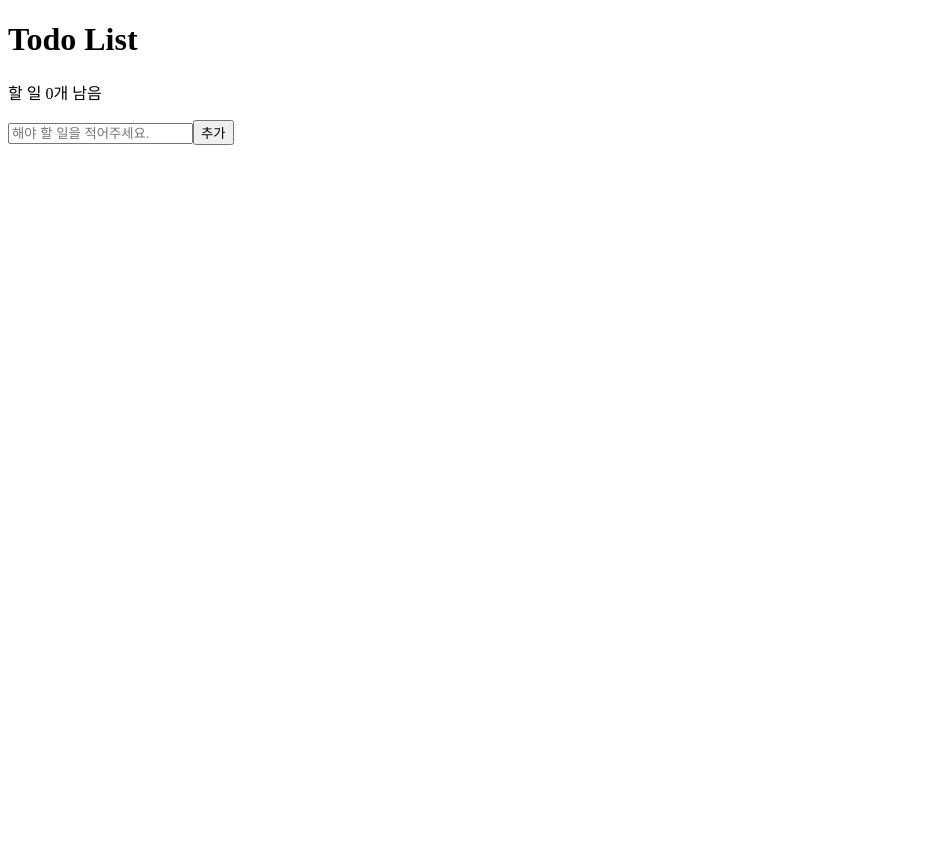
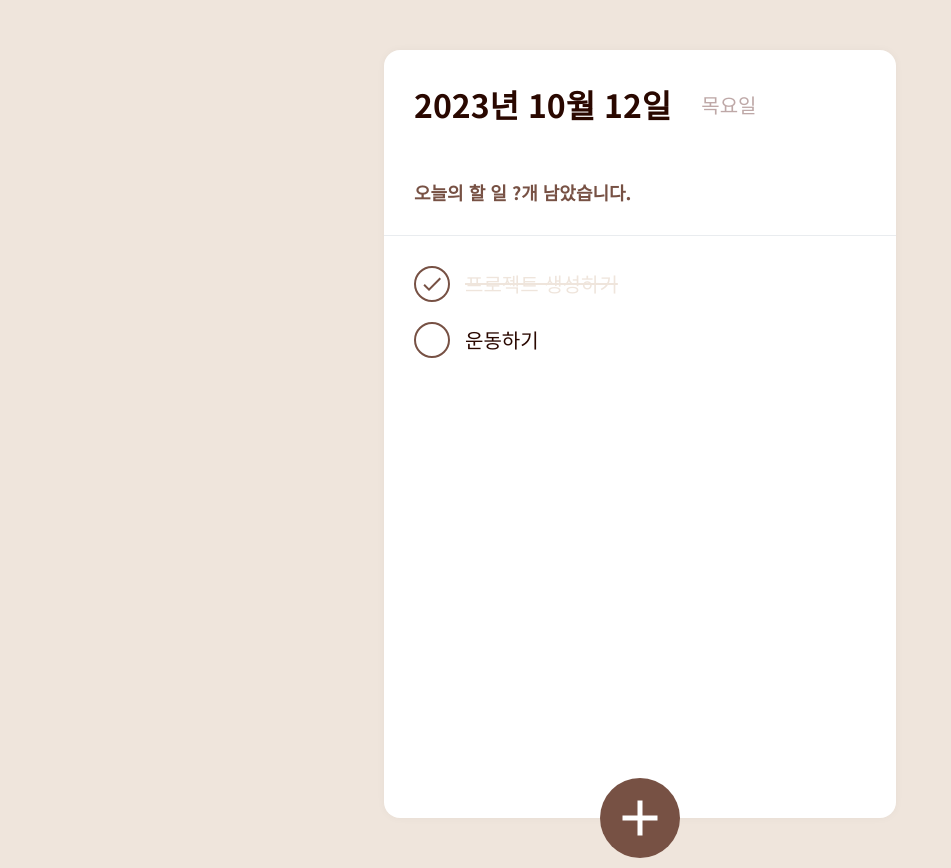
Before and after one commit to yunbiyomi/todolist, a React (Create React App) app: page / in a window 1280 px wide. Shown: the whole page, without its empty margins (0-951 px from the left). Before the commit the page ends 800 px from the top, so only its background shows below. Built offline with nearby package versions, Linux system fonts and the light colour scheme.

Commit message:
♻️ Refactor : 디자인 수정 각 컴포넌트 추가 (#1)

```diff
--- a/package.json
+++ b/package.json
@@ -6,10 +6,13 @@
     "@testing-library/jest-dom": "^5.17.0",
     "@testing-library/react": "^13.4.0",
     "@testing-library/user-event": "^13.5.0",
+    "date-fns": "^2.30.0",
     "eslint-plugin-jsx-a11y": "^6.7.1",
     "react": "^18.2.0",
     "react-dom": "^18.2.0",
+    "react-icons": "^4.11.0",
     "react-scripts": "5.0.1",
+    "styled-components": "^5.3.10",
     "web-vitals": "^2.1.4"
   },
   "scripts": {
--- a/public/index.html
+++ b/public/index.html
@@ -4,6 +4,9 @@
 <head>
   <meta charset="utf-8" />
   <meta name="viewport" content="width=device-width, initial-scale=1" />
+  <link rel="preconnect" href="https://fonts.googleapis.com">
+  <link rel="preconnect" href="https://fonts.gstatic.com" crossorigin>
+  <link href="https://fonts.googleapis.com/css2?family=Noto+Sans+KR:wght@400;500;700&display=swap" rel="stylesheet">
   <title>React App</title>
 </head>
 
--- a/src/App.js
+++ b/src/App.js
@@ -1,81 +1,27 @@
-import { useReducer, useState } from "react";
-import TodoList from "./TodoList";
-
-const ACTION_TYPES = {
-  add: 'add',
-  delete: 'delete',
-  complete: 'complete',
-}
-
-const reducer = (state, action) => {
-  switch (action.type) {
-    case ACTION_TYPES.add:
-      const todo = action.payload.todo;
-      const id = Date.now() // id값 고유한 값 가질수 있도록 수정해야함
-      const newTodo = {
-        id,
-        todo,
-        isComplete: false,
-      };
-      return {
-        count: state.count + 1,
-        todoList: [...state.todoList, newTodo],
-      }
-    case ACTION_TYPES.delete:
-      return {
-        count: state.count - 1,
-        todoList: state.todoList.filter((todo) => todo.id !== action.payload.id)
-      }
-    case ACTION_TYPES.complete:
-      return {
-        count: state.count - 1,
-        todoList: state.todoList.map((todo) => {
-          if(todo.id === action.payload.id)
-            return {...todo, isComplete: !todo.isComplete};
-          return todo;
-        })
-      }
-    default:
-      return state;
-  }
-};
-
-const initialState = {
-  count: 0,
-  todoList: [
-  ]
-}
+import { createGlobalStyle } from "styled-components";
+import TodoTemplate from "./components/TodoTemplate";
+import TodoHead from "./components/TodoHead";
+import TodoList from "./components/TodoList";
+import TodoCreate from "./components/TodoCreate";
 
 function App() {
-  const [todo, setTodo] = useState('');
-  const [todoInfo, dispatch] = useReducer(reducer, initialState);
 
   return (
     <>
-      <h1>Todo List</h1>
-      <p>할 일 {todoInfo.count}개 남음</p>
-      <input
-        type="text"
-        placeholder="해야 할 일을 적어주세요."
-        value={todo}
-        onChange={(e) => setTodo(e.target.value)}
-      />
-      <button
-        onClick={() => {
-          dispatch({type: ACTION_TYPES.add, payload:{todo}})
-          setTodo('');
-        }
-        }>추가</button>
-      {todoInfo.todoList.map((todo) => {
-        return <TodoList
-          key={todo.id}
-          todo={todo.todo}
-          dispatch={dispatch}
-          id={todo.id}
-          isComplete={todo.isComplete}
-          ACTION_TYPES={ACTION_TYPES}></TodoList>
-      })}
+      <GlobalStyle />
+      <TodoTemplate>
+        <TodoHead />
+        <TodoList />
+        <TodoCreate />
+      </TodoTemplate>
     </>
   );
 }
 export default App;
+
+const GlobalStyle = createGlobalStyle`
+  body {
+    font-family: 'Noto Sans KR', sans-serif;
+    background-color: #efe5dc;
+  }
+`;
--- a/src/TodoList.js
+++ /dev/null
@@ -1,19 +0,0 @@
-import React from 'react'
-
-const TodoList = ({todo, dispatch, id, ACTION_TYPES, isComplete}) => {
-  return (
-    <div style={{display:"flex", alignItems:"center"}}>
-      <p style={{
-        cursor:"pointer",
-        color: isComplete ? "gray" : "black",
-        textDecoration: isComplete ? "line-through" : "none",
-        }}
-        onClick={() => { dispatch({type:ACTION_TYPES.complete, payload:{id}})}}>{todo}</p>
-      <button onClick={() => {
-        dispatch({type: ACTION_TYPES.delete, payload:{id}})
-      }}>삭제</button>
-    </div>
-  )
-}
-
-export default TodoList;
--- /dev/null
+++ b/src/components/TodoCreate.js
@@ -0,0 +1,84 @@
+import React, { useState } from 'react'
+import styled, { css } from 'styled-components';
+import { MdAdd } from 'react-icons/md';
+
+function TodoCreate() {
+  const [isOpen, setIsOpen] = useState(false);
+
+  return (
+    <>
+    {isOpen &&
+      <InputContainer>
+        <InputForm>
+          <SInput placeholder='할 일을 입력한 뒤, Enter를 눌러주세요.'/>
+        </InputForm>
+      </InputContainer>
+    }
+    <AddBtn onClick={() => setIsOpen(!isOpen)} open={isOpen}>
+      <MdAdd />
+    </AddBtn>
+    </>
+  )
+}
+
+export default TodoCreate;
+
+const AddBtn = styled.button`
+  width: 80px;
+  height: 80px;
+  display: flex;
+  justify-content: center;
+  align-items: center;
+  position: absolute;
+  left: 50%;
+  bottom: 0;
+  color: #fff;
+  background-color: #775144;
+  border: none;
+  border-radius: 50%;
+  font-size: 60px;
+  outline: none;
+  cursor: pointer;
+  z-index: 5;
+  transform: translate(-50%, 50%);
+  transition: .2s all ease-in;
+
+  &:hover {
+    background-color: #c09891;
+  }
+
+  &:active {
+    background-color: #efe5dc;
+  }
+
+  ${props =>
+    props.open && css `
+      transform: translate(-50%, 50%) rotate(45deg);
+    `}
+`;
+
+const InputContainer = styled.div`
+  width: 100%;
+  bottom: 0;
+  left: 0;
+  position: absolute;
+`;
+
+const InputForm = styled.form`
+  padding: 40px 30px 80px 30px;
+  background-color: #d0b8ac;
+  border-bottom-left-radius: 16px;
+  border-bottom-right-radius: 16px;
+  border-top: 1px solid #e9ecef;
+`;
+
+const SInput = styled.input`
+  width: 100%;
+  padding: 15px;
+  border: 2px solid #775144;
+  border-radius: 4px;
+  font-size: 20px;
+  font-weight: 500;
+  outline: none;
+  box-sizing: border-box;
+`;
--- /dev/null
+++ b/src/components/TodoHead.js
@@ -0,0 +1,49 @@
+import React from 'react';
+import styled from 'styled-components';
+import { format } from 'date-fns';
+import { ko } from 'date-fns/locale';
+
+function TodoHead() {
+  const today = new Date();
+
+  return (
+    <TodoHeadContainer>
+      <DayWrap>
+        <SDate>{format(today, 'yyyy년 MM월 dd일')}</SDate>
+        <SDay>{format(today, 'EEEE', { locale: ko })}</SDay>
+      </DayWrap>
+      <TaskLeft>오늘의 할 일 ?개 남았습니다.</TaskLeft>
+    </TodoHeadContainer>
+  )
+}
+
+export default TodoHead;
+
+const TodoHeadContainer = styled.div`
+  border-bottom: 1px solid #e9ecef;
+`;
+
+const DayWrap = styled.div`
+  display: flex;
+  align-items: center;
+  margin: 10px 0 30px;
+`;
+
+const SDate = styled.h1`
+  color: #2a0800;
+  padding: 0 30px;
+`;
+
+const SDay = styled.div`
+  color: #bea8a7;
+  font-size: 20px;
+  font-weight: 500;
+`;
+
+const TaskLeft = styled.div`
+  margin-bottom: 30px;
+  padding: 0 30px;
+  color: #775144;
+  font-size: 18px;
+  font-weight: bold;
+`;
--- /dev/null
+++ b/src/components/TodoItem.js
@@ -0,0 +1,77 @@
+import React from 'react'
+import styled, { css } from 'styled-components';
+import { MdDone, MdDelete } from 'react-icons/md';
+
+
+function TodoItem({done, text}) {
+  return (
+    <TodoItemContainer>
+      <Check done={done}>{done && <MdDone />}</Check>
+      <Text done={done}>{text}</Text>
+      <RemoveText>
+        <MdDelete />
+      </RemoveText>
+    </TodoItemContainer>
+  )
+}
+
+export default TodoItem;
+
+const Check = styled.div`
+  display: flex;
+  justify-content: center;
+  align-items: center;
+  margin-right: 15px;
+  width: 32px;
+  height: 32px;
+  border: solid 2px #775144;
+  border-radius: 50%;
+  font-size: 24px;
+  color: #775144;
+  cursor: pointer;
+
+  ${props =>
+    props.done && css `
+      border: solid 2px #775144;
+      color: #775144;
+  `}
+`;
+
+const Text = styled.div`
+  flex: 1;
+  font-size: 20px;
+  font-weight: 500;
+  color: #2a0800;
+
+  ${props =>
+    props.done && css `
+      color: #efe5dc;
+      text-decoration: line-through;
+  `}
+`;
+
+const RemoveText = styled.div`
+  display: flex;
+  justify-content: center;
+  align-items: center;
+  color: #efe5dc;
+  font-size: 24px;
+  cursor: pointer;
+  display: none;
+
+  &:hover {
+    color: #775144;
+  }
+`;
+
+const TodoItemContainer = styled.div`
+  margin: 0 30px 20px 30px;
+  display: flex;
+  align-items: center;
+
+  &:hover {
+    ${RemoveText} {
+      display: initial;
+    }
+  }
+`;
--- /dev/null
+++ b/src/components/TodoList.js
@@ -0,0 +1,20 @@
+import React from 'react'
+import styled from 'styled-components';
+import TodoItem from './TodoItem';
+
+function TodoList() {
+  return (
+    <TodoListContainer>
+      <TodoItem text="프로젝트 생성하기" done={true}></TodoItem>
+      <TodoItem text="운동하기" done={false}></TodoItem>
+    </TodoListContainer>
+  )
+}
+
+export default TodoList;
+
+const TodoListContainer = styled.div`
+  margin-top: 30px;
+  flex: 1;
+  overflow-y: auto;
+`;
--- /dev/null
+++ b/src/components/TodoTemplate.js
@@ -0,0 +1,22 @@
+import React from 'react'
+import styled from 'styled-components';
+
+function TodoTemplate({children}) {
+  return (
+    <TodoTemplateContainer>{children}</TodoTemplateContainer>
+  )
+}
+
+export default TodoTemplate;
+
+const TodoTemplateContainer = styled.div`
+  width: 512px;
+  height: 768px;
+  margin: 50px auto;
+  display: flex;
+  flex-direction: column;
+  position: relative;
+  background-color: #ffffff;
+  border-radius: 16px;
+  box-shadow: 0 0 8px 0 rgba(0, 0, 0, 0.04);
+`;
```
Also changed, not shown: 1 other file (tests, documents, lock files or other folders).
